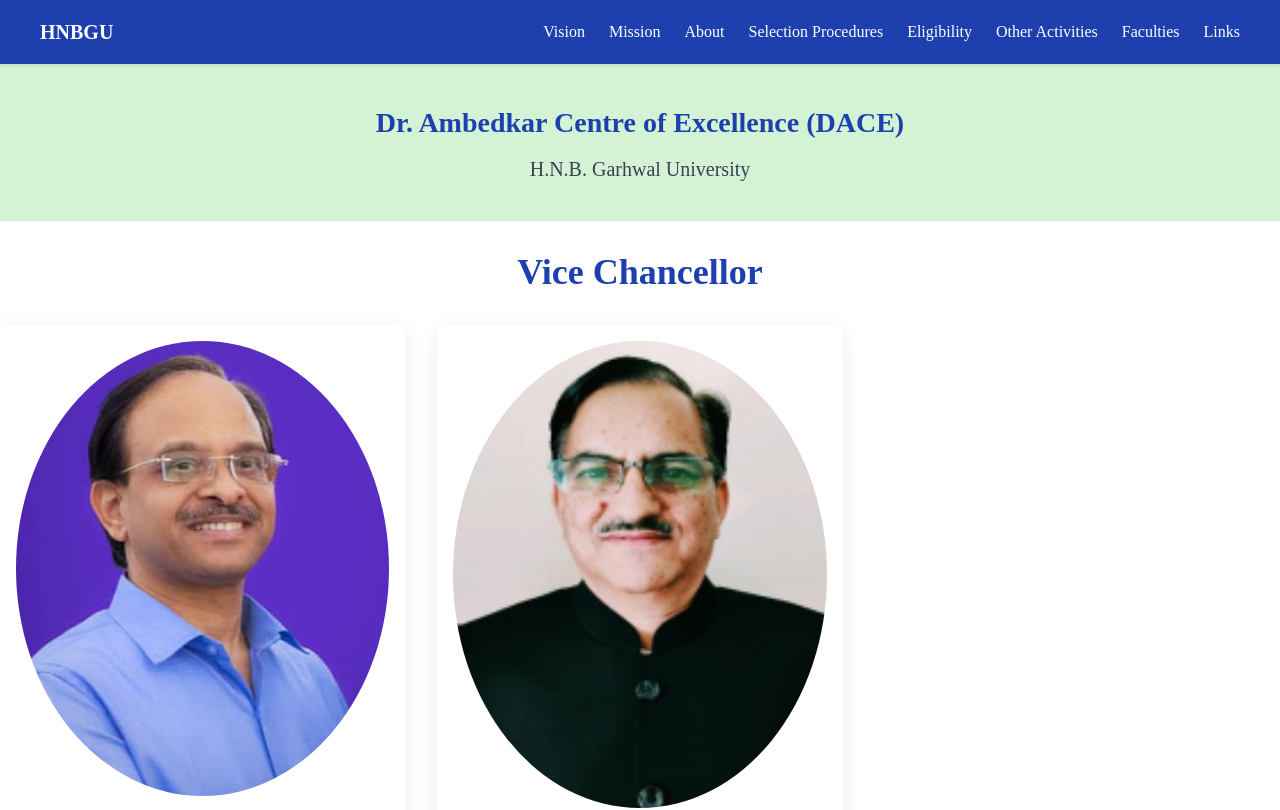
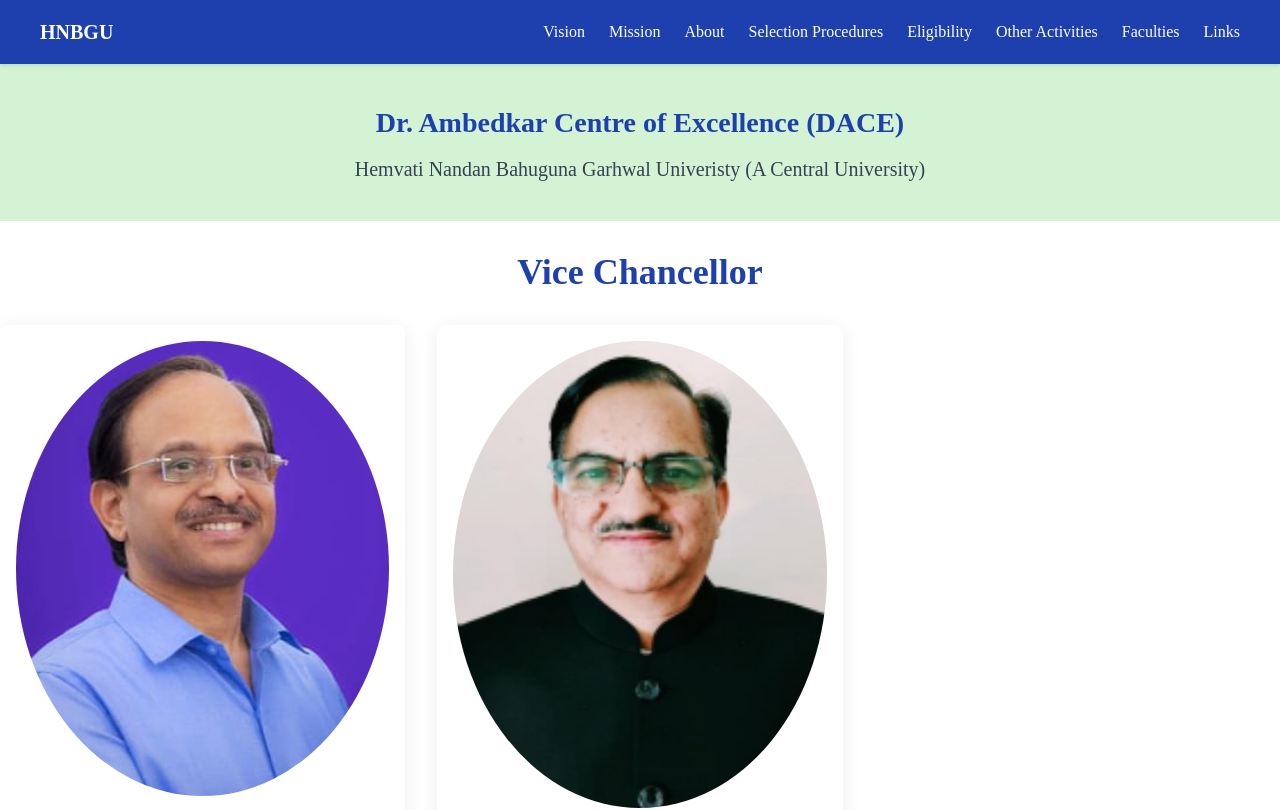
Before and after one commit to varuncsed1/DACE, a Next.js app in the folder dace-website/: page / in a window 1280 px wide. Shown: the top 810 px of the page. Built offline with nearby package versions, Linux system fonts and the light colour scheme.

Commit message:
Update page.js

```diff
--- a/dace-website/src/app/page.js
+++ b/dace-website/src/app/page.js
@@ -42,7 +42,7 @@
 
           }}
         >
-          H.N.B. Garhwal University
+          Hemvati Nandan Bahuguna Garhwal Univeristy (A Central University)
         </h2>
       </header>
 
```
